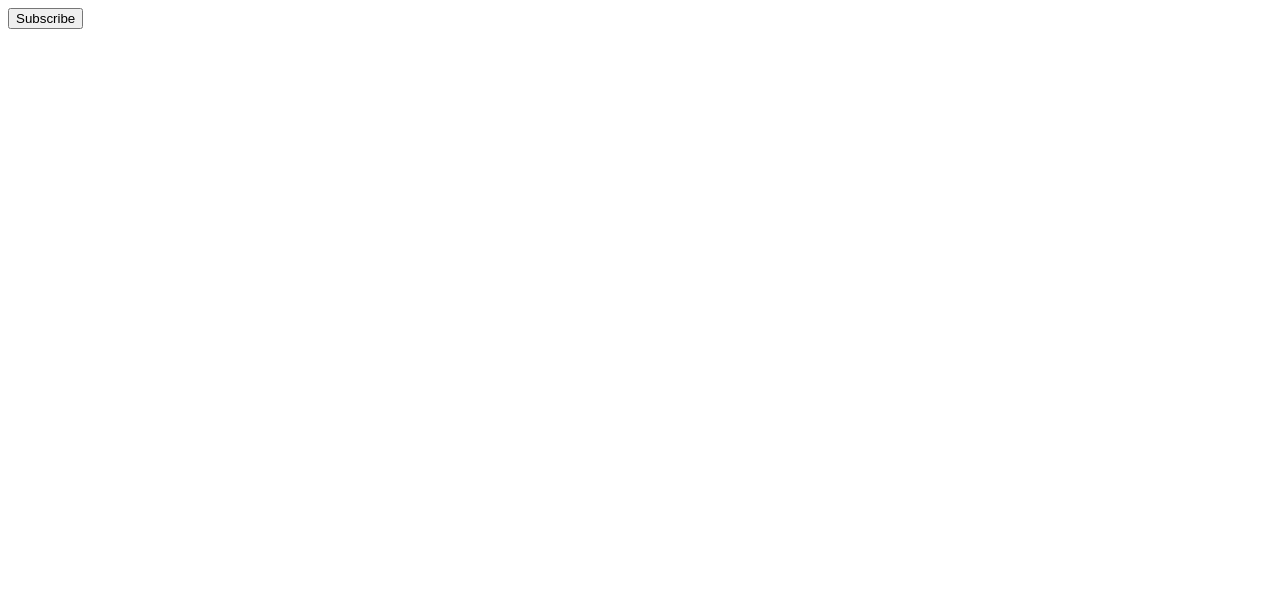
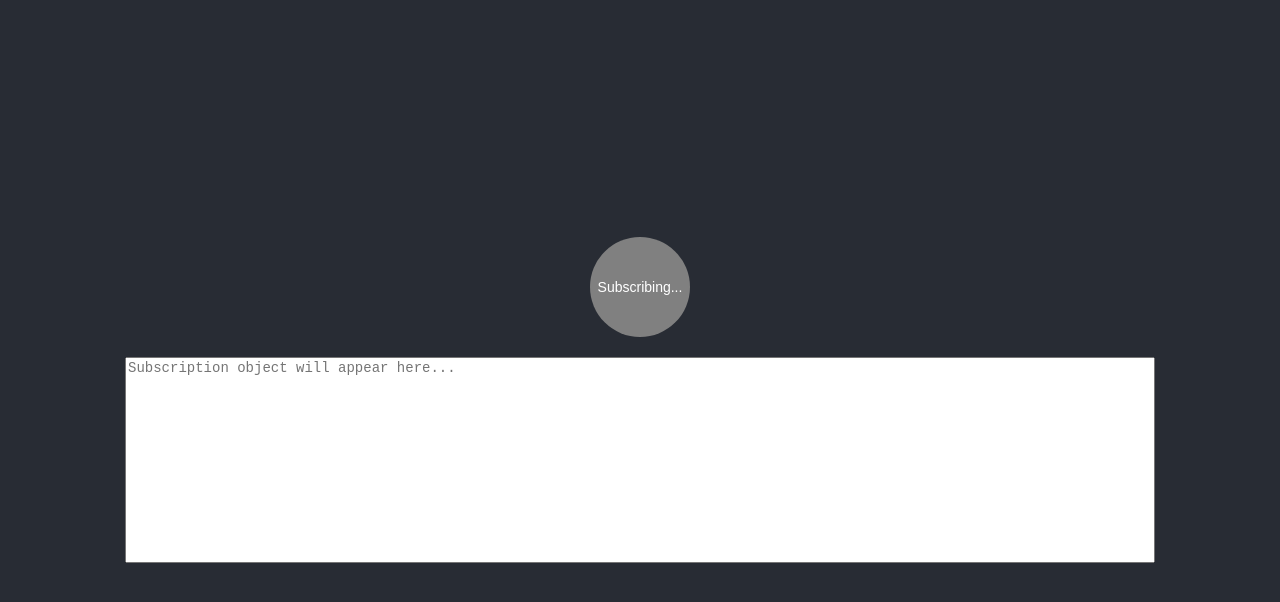
Before and after one commit to thegr8uk/webpush-sample, a website: page index.html in a window 1280 px wide. Both pictures are taken after a click on the button "Subscribe". Drawn offline with Linux system fonts and the light colour scheme.

Commit message:
subscription information will be there in textbox

```diff
--- a/index.html
+++ b/index.html
@@ -6,26 +6,69 @@
     <meta http-equiv="X-UA-Compatible" content="ie=edge" />
     <title>Push Notification App</title>
     <link rel="manifest" href="manifest.json" />
-    <meta name="theme-color" content="#2196f3" />
+    <meta name="theme-color" content="#282c34" />
+    <style>
+      body {
+        background-color: #282c34;
+        color: white;
+        display: flex;
+        flex-direction: column;
+        align-items: center;
+        justify-content: center;
+        height: 100vh;
+        margin: 0;
+        font-family: Arial, sans-serif;
+      }
+      button {
+        border: none;
+        border-radius: 50%;
+        width: 100px;
+        height: 100px;
+        background-color: grey;
+        color: white;
+        font-size: 14px;
+        cursor: pointer;
+        margin-bottom: 20px;
+      }
+      textarea {
+        width: 80%;
+        height: 200px;
+        resize: none;
+        font-family: monospace;
+        font-size: 14px;
+      }
+    </style>
   </head>
   <body>
-    <button onclick="subscribe()">Subscribe</button>
+    <button id="subBtn" onclick="subscribe()">Subscribe</button>
+    <textarea id="output" readonly placeholder="Subscription object will appear here..."></textarea>
 
     <script>
       async function subscribe() {
+        const btn = document.getElementById('subBtn');
+        const output = document.getElementById('output');
+        btn.innerText = 'Subscribing...';
+
+        try {
           let sw = await navigator.serviceWorker.ready;
           let push = await sw.pushManager.subscribe({
             userVisibleOnly: true,
             applicationServerKey:
               'BCCvCRLPbqoGZP5GprqoYYwV8k237ogHDWU663GYo_PM9sH9mA6nibK0cdaUUZXwz6aTXicrUvy8yRWXbxRG0Tw'
           });
-        console.log(JSON.stringify(push));
+
+          const result = JSON.stringify(push, null, 2);
+          output.value = result;
+          btn.innerText = 'Subscribed';
+        } catch (e) {
+          output.value = 'Subscription failed: ' + e.message;
+          btn.innerText = 'Subscribe';
+        }
       }
 
       if ('serviceWorker' in navigator) {
         addEventListener('load', async () => {
-          let sw = await navigator.serviceWorker.register('./sw.js');
-          console.log(sw);
+          await navigator.serviceWorker.register('./sw.js');
         });
       }
     </script>
--- a/sw.js
+++ b/sw.js
@@ -32,7 +32,7 @@ self.addEventListener('push', (event) => {
     badge: 'icon.png',
     vibrate: [100, 50, 100],
     data: {
-      url: data.url || 'https://example.com'
+      url: data.url || 'https://kunkustox.online'
     }
   };
 
```
Also changed, not shown: manifest.json. Lines whose indentation alone changed are shown as unchanged.
